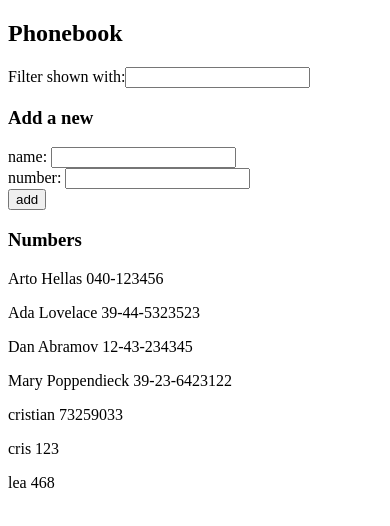
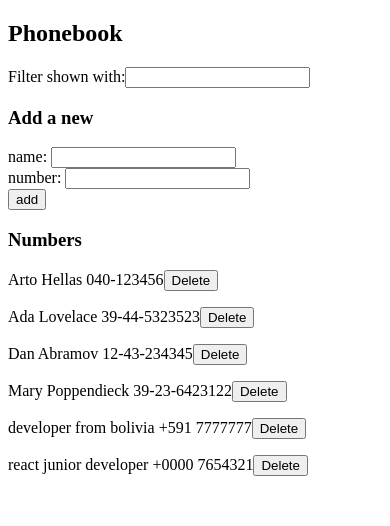
Before and after one commit to RepositoryCris/HelsinkiUniversityFullStack, a React (Vite) app in the folder part2/E2.6ThePhonebook/: page / in a window 390 px wide. Shown: the top 526 px of the page. Built offline with nearby package versions, Linux system fonts and the light colour scheme; data requests are answered from the project's data file.

Commit message:
E2.14 The Phonebook Step 9: Add button to delete entries from the phonebook

```diff
--- a/part2/E2.6ThePhonebook/db.json
+++ b/part2/E2.6ThePhonebook/db.json
@@ -21,19 +21,14 @@
       "id": "4"
     },
     {
-      "id": "e211",
-      "name": "cristian",
-      "number": "73259033"
+      "id": "1ae7",
+      "name": "developer from bolivia",
+      "number": "+591 7777777"
     },
     {
-      "id": "8353",
-      "name": "cris",
-      "number": "123"
-    },
-    {
-      "id": "2967",
-      "name": "lea",
-      "number": "468"
+      "id": "2c1b",
+      "name": "react junior developer",
+      "number": "+0000 7654321"
     }
   ],
   "$schema": "./node_modules/json-server/schema.json"
--- a/part2/E2.6ThePhonebook/src/App.jsx
+++ b/part2/E2.6ThePhonebook/src/App.jsx
@@ -2,7 +2,7 @@ import { useState , useEffect } from 'react'
 import Filter from './components/Filter'
 import PersonForm from './components/PersonForm'
 import Persons from './components/Persons'
-import { getAll , createPerson } from './services/persons'
+import { getAll , createPerson , deletePerson } from './services/persons'
 
 const App = () => {
   const [persons, setPersons] = useState([])
@@ -23,6 +23,22 @@ const App = () => {
     : persons.filter(person =>
         person.name.toLowerCase().includes(filter.toLowerCase())
       )
+
+  const handleDelete = ( id ) => {
+      const person = persons.find(p => p.id === id)
+
+      if (window.confirm(`Delete ${person.name}?`)) {
+        deletePerson(id)
+          .then(() => {
+            // Remove the deleted person from state
+            setPersons(persons.filter(p => p.id !== id))
+          })
+          .catch(error => {
+            console.error('Error deleting person:', error)
+            alert('Failed to delete person from server')
+          })
+        }
+      }
 
   const addPerson = ( event ) => {
     event.preventDefault()
@@ -71,7 +87,9 @@ const App = () => {
         handleNumberChange = { handleNumberChange }
         newNumber = { newNumber } />
       <h3>Numbers</h3>
-      <Persons persons = { personsToShow }/>
+      <Persons
+        persons = { personsToShow }
+        handleDelete = { handleDelete } />
     </div>
   )
 }
--- a/part2/E2.6ThePhonebook/src/components/Persons.jsx
+++ b/part2/E2.6ThePhonebook/src/components/Persons.jsx
@@ -1,14 +1,21 @@
-const Persons = ({ persons }) => (
+const Persons = ({ persons , handleDelete }) => (
   <>
     {persons.map(person => (
       <Person
       key = {person.id}
-      name = {person.name}
-      number = {person.number} />
+      person = {person}
+      handleDelete = { handleDelete } />
     ))}
   </>
 )
 
-const Person = ({ name, number }) => <p>{ name } { number }</p>
+const Person = ({ person , handleDelete }) => {
+  return(
+    <p>
+      { person.name } { person.number }
+      <button onClick={() => handleDelete(person.id)}>Delete</button>
+    </p>
+  )
+}
 
 export default Persons
--- a/part2/E2.6ThePhonebook/src/services/persons.js
+++ b/part2/E2.6ThePhonebook/src/services/persons.js
@@ -1,16 +1,16 @@
 import axios from 'axios'
 
+const baseUrl = 'http://localhost:3001/persons'
+
 export const getAll = () => {
-  return (
-    axios
-      .get('http://localhost:3001/persons')
-  )
+  return axios.get(baseUrl)
 }
 
 export const createPerson = (newPerson) => {
-  return(
-    axios
-      .post('http://localhost:3001/persons', newPerson)
+  return axios.post(baseUrl, newPerson)
+}
 
-  )
+// Add this delete function (can't use 'delete' as name)
+export const deletePerson = (id) => {
+  return axios.delete(`${baseUrl}/${id}`)
 }
```
